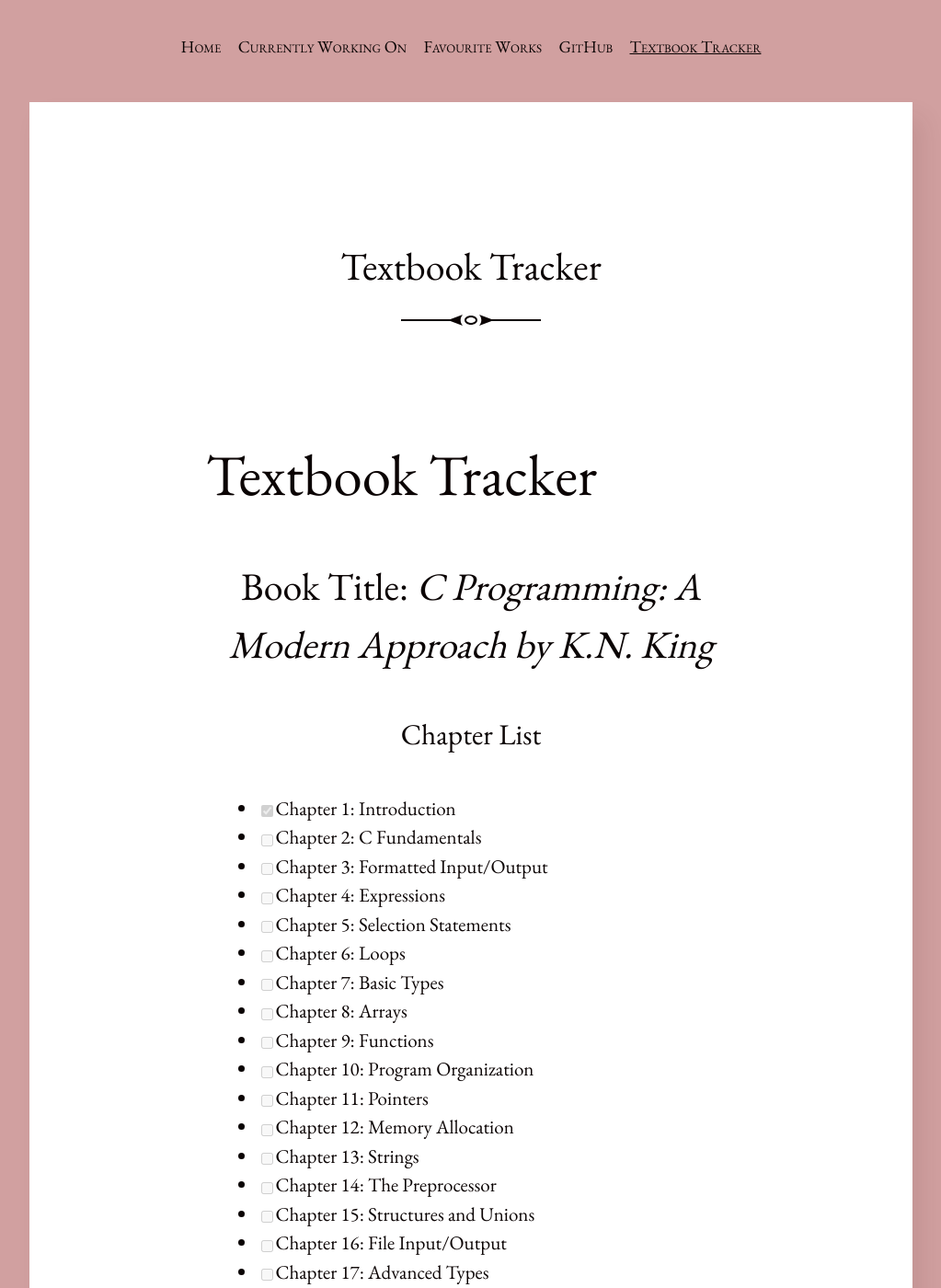
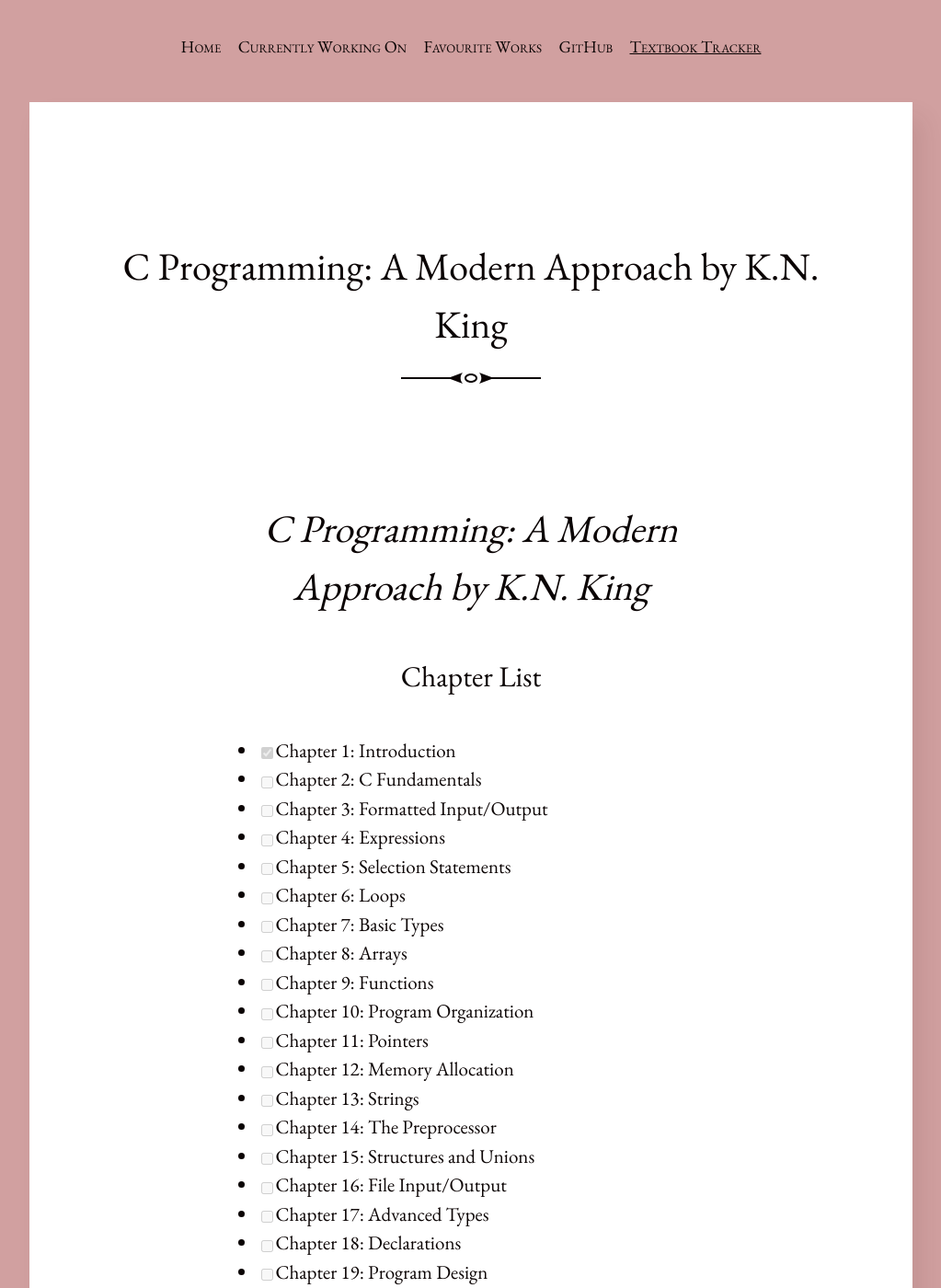
Before and after one commit to fahaamtashfeen/fahaamtashfeen.github.io, a Jekyll site: the page built from bookTrack.md, in a window 1280 px wide and 1400 px high. Shown: the whole window at 92% size, without its empty margins (128-1151 px from the left). Built offline with Jekyll 4.4.1, drawn with Linux system fonts in a browser that asks for light colours; our own code applies the rules of GitHub Pages for plain Markdown files.

Commit message:
book tracker adjust

```diff
--- a/bookTrack.md
+++ b/bookTrack.md
@@ -1,6 +1,4 @@
-# Textbook Tracker
-
-## Book Title: *C Programming: A Modern Approach by K.N. King*
+## *C Programming: A Modern Approach by K.N. King*
 
 ### Chapter List
 
@@ -24,7 +22,7 @@
 - [ ] Chapter 18: Declarations
 - [ ] Chapter 19: Program Design
 
-## Book Title: *Eloquent JavaScript*
+## *Eloquent JavaScript*
 
 ### Chapter List
 
```
